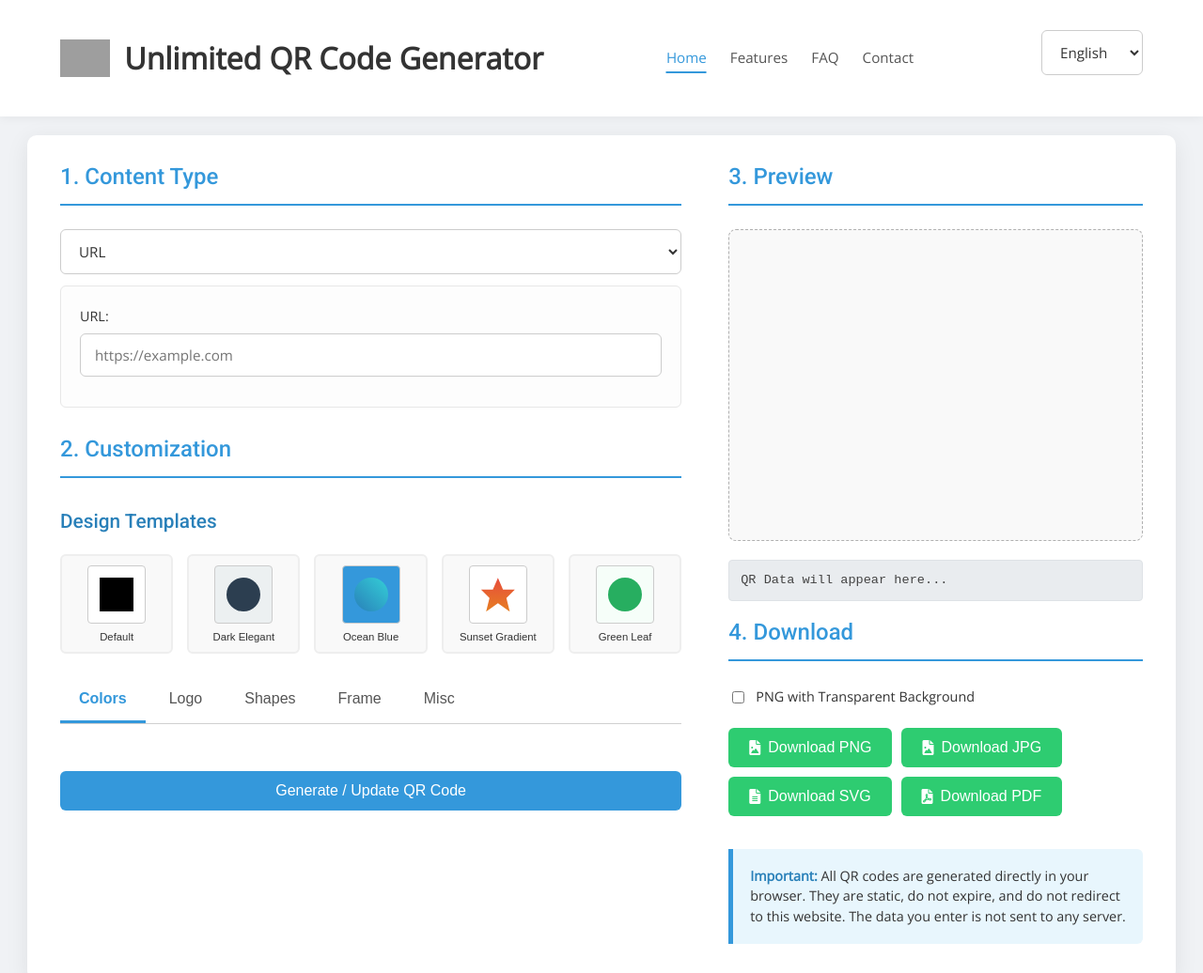
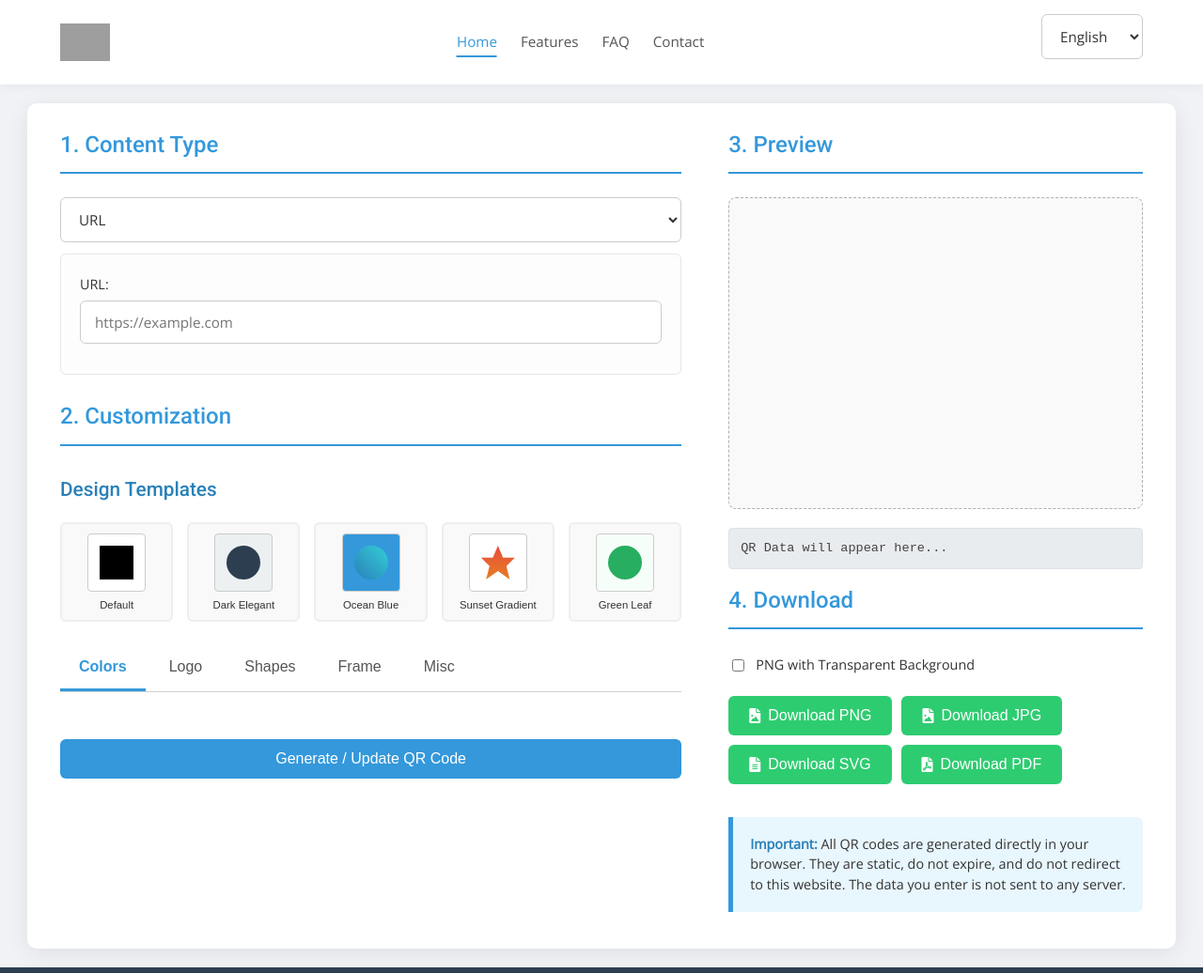
Before and after one commit to hat988/unlimitedqrcodesgenerator, a plain HTML site: page index.html in a window 1280 px wide. Shown: the top 1036 px of the page at 94% size. Drawn offline with nearby package versions, Linux system fonts and the light colour scheme; grey boxes are pictures that could not be loaded.

Commit message:
Update index.html

```diff
--- a/index.html
+++ b/index.html
@@ -17,7 +17,7 @@
             <div class="header-content">
                 <div class="logo-area">
                     <img src="https://i.ibb.co/67wmrcWF/UQRG-LOGO-500-x-500-px-500-x-150-px.png" alt="Unlimited QR Code Generator Logo" id="siteLogo" class="logo-img">
-                    <h1 data-i18n-key="siteTitle">Unlimited QR Code Generator</h1>
+
                 </div>
                 <nav class="main-nav">
                     <ul>
```
